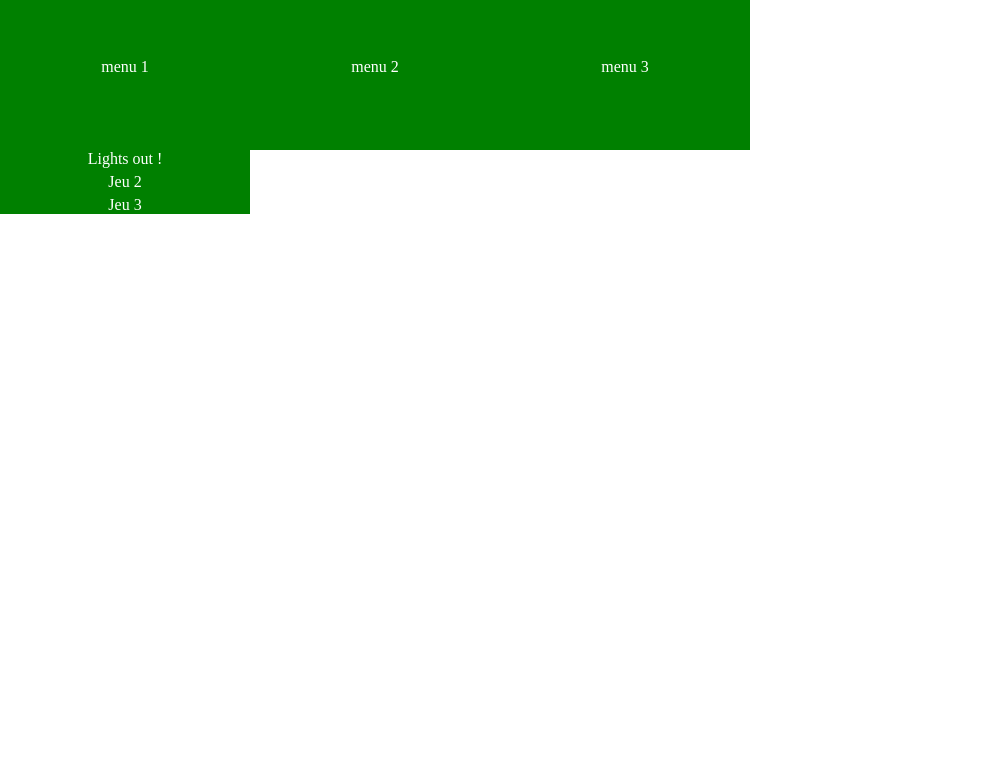
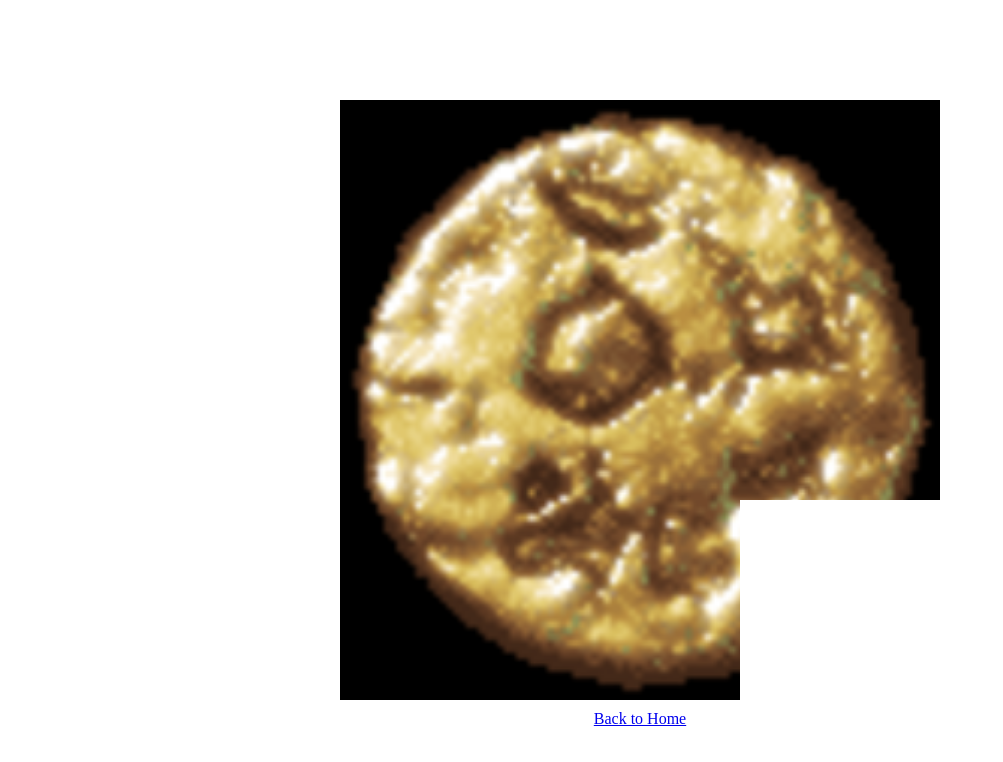
Before and after one commit to Necrobeh/Gameboard, an Angular app: page /puzzle in a window 1280 px wide. Shown: the top 762 px of the page, without its empty margins (0-1003 px from the left). Built offline with nearby package versions, Linux system fonts and the light colour scheme.

Commit message:
the puzzle pieces are moving well

```diff
--- a/src/app/app-routing.module.ts
+++ b/src/app/app-routing.module.ts
@@ -2,10 +2,12 @@ import { NgModule } from '@angular/core';
 import { RouterModule, Routes } from '@angular/router';
 import { LightsOutGameComponent } from './components/lights-out-game/lights-out-game.component';
 import { MenuComponent } from './components/menu/menu.component';
+import { PuzzleComponent } from './components/puzzle/puzzle.component';
 
 const routes: Routes = [
   {path : "home", component : MenuComponent},
   {path : "lights-out", component : LightsOutGameComponent},
+  {path : "puzzle", component : PuzzleComponent},
   {path : "**", component : MenuComponent},
 ];
 
--- a/src/app/app.module.ts
+++ b/src/app/app.module.ts
@@ -6,12 +6,14 @@ import { AppComponent } from './app.component';
 import { MenuComponent } from './components/menu/menu.component';
 import { HttpClientModule } from '@angular/common/http';
 import { LightsOutGameComponent } from './components/lights-out-game/lights-out-game.component';
+import { PuzzleComponent } from './components/puzzle/puzzle.component';
 
 @NgModule({
   declarations: [
     AppComponent,
     MenuComponent,
-    LightsOutGameComponent
+    LightsOutGameComponent,
+    PuzzleComponent
   ],
   imports: [
     BrowserModule,
--- /dev/null
+++ b/src/app/components/puzzle/puzzle.component.html
@@ -0,0 +1,19 @@
+<div class="page">
+    <div class="puzzle">
+        <div [ngStyle]="{
+            backgroundPosition:
+            piece.order === 1 ? 'top left' : '' ||
+            piece.order === 2 ? 'top' : '' ||
+            piece.order === 3 ? 'top right' : '' ||
+            piece.order === 4 ? 'left' : '' ||
+            piece.order === 5 ? 'center' : '' ||
+            piece.order === 6 ? 'right' : '' ||
+            piece.order === 7 ? 'bottom left' : '' ||
+            piece.order === 8 ? 'bottom' : '' ||
+            piece.order === 9 ? 'bottom right' : ''
+        }" [ngClass]="{'puzzle-piece' : piece.isPiece === true, 'void-piece' : piece.isPiece === false}"
+            (click)="detectVoidPiece(piece.xPos, piece.yPos)"
+            *ngFor="let piece of puzzle"></div>
+    </div>
+    <a [routerLink]="['/home']">Back to Home</a>
+</div>
--- /dev/null
+++ b/src/app/components/puzzle/puzzle.component.scss
@@ -0,0 +1,30 @@
+.page{
+    display: flex;
+    flex-direction: column;
+    align-items: center;
+    padding : 100px
+}
+
+.puzzle{
+    width: 600px;
+    height: 600px;
+    display: flex;
+    flex-wrap: wrap;
+}
+
+.puzzle-piece{
+    background-color: pink;
+    width: 200px;
+    height : 200px;
+    background-image: url(../../../assets/golden.png);
+    background-size: 600px;
+}
+
+.void-piece{
+    width: 200px;
+    height : 200px;
+}
+
+a{
+    margin-top: 10px;
+}
--- /dev/null
+++ b/src/app/components/puzzle/puzzle.component.ts
@@ -0,0 +1,56 @@
+import { Component } from '@angular/core';
+import { PuzzlePiece } from 'src/app/models/puzzle-piece.model';
+
+@Component({
+  selector: 'app-puzzle',
+  templateUrl: './puzzle.component.html',
+  styleUrls: ['./puzzle.component.scss']
+})
+export class PuzzleComponent {
+
+  puzzle: PuzzlePiece[] = [
+    new PuzzlePiece(true, 1, 3, 1),
+    new PuzzlePiece(true, 2, 3, 2),
+    new PuzzlePiece(true, 3, 3, 3),
+    new PuzzlePiece(true, 1, 2, 4),
+    new PuzzlePiece(true, 2, 2, 5),
+    new PuzzlePiece(true, 3, 2, 6),
+    new PuzzlePiece(true, 1, 1, 7),
+    new PuzzlePiece(true, 2, 1, 8),
+    new PuzzlePiece(false, 3, 1, 9)
+  ]
+
+  detectVoidPiece(x: number, y: number): void {
+    let selectedPiece = this.puzzle.filter(piece => piece.xPos === x && piece.yPos === y);
+
+    let sidePieces : PuzzlePiece[] = [];
+
+    let topPiece: PuzzlePiece[] = this.puzzle.filter(piece => piece.xPos === x && piece.yPos === y + 1);
+    let rightPiece: PuzzlePiece[] = this.puzzle.filter(piece => piece.xPos === x + 1 && piece.yPos === y);
+    let bottomPiece: PuzzlePiece[] = this.puzzle.filter(piece => piece.xPos === x && piece.yPos === y - 1);
+    let leftPiece: PuzzlePiece[] = this.puzzle.filter(piece => piece.xPos === x - 1 && piece.yPos === y);
+
+    sidePieces.push(topPiece[0], rightPiece[0], bottomPiece[0], leftPiece[0]);
+
+    for(let i = 0; i < sidePieces.length; i++){
+      if (sidePieces[i] !== undefined) {
+        if (sidePieces[i].isPiece === false) {
+          this.movePiece(selectedPiece[0], sidePieces[i]);
+        }
+      }
+    }
+  }
+
+  movePiece(selectedPiece: PuzzlePiece, otherPiece: PuzzlePiece) {
+    selectedPiece.isPiece = false;
+    otherPiece.isPiece = true;
+    let savedSelectedPos = selectedPiece.order;
+    let savedOtherPos = otherPiece.order;
+    selectedPiece.order = savedOtherPos;
+    otherPiece.order = savedSelectedPos;
+  }
+
+  checkIfWin(){
+
+  }
+}
--- /dev/null
+++ b/src/app/models/puzzle-piece.model.ts
@@ -0,0 +1,8 @@
+export class PuzzlePiece{
+    constructor(
+        public isPiece : boolean,
+        public xPos : number,
+        public yPos : number,
+        public order : number
+    ){}
+}
--- a/src/app/shared/data.service.ts
+++ b/src/app/shared/data.service.ts
@@ -13,6 +13,6 @@ export class DataService {
   constructor(public http : HttpClient) { }
 
   getData() : Observable<Menu[]> {
-    return this.http.get<Menu[]>("assets/data.json");
+    return this.http.get<Menu[]>("assets/menu.json");
   }
 }
--- a/src/assets/data.json
+++ b/src/assets/menu.json
@@ -7,8 +7,8 @@
                 "link" : "lights-out"
             },
             {
-                "name" : "Jeu 2",
-                "link" : "home"
+                "name" : "Puzzle",
+                "link" : "puzzle"
             },
             {
                 "name" : "Jeu 3",
```
Also changed, not shown: src/assets/golden.png (added), 1 other file (tests, documents, lock files or other folders).
